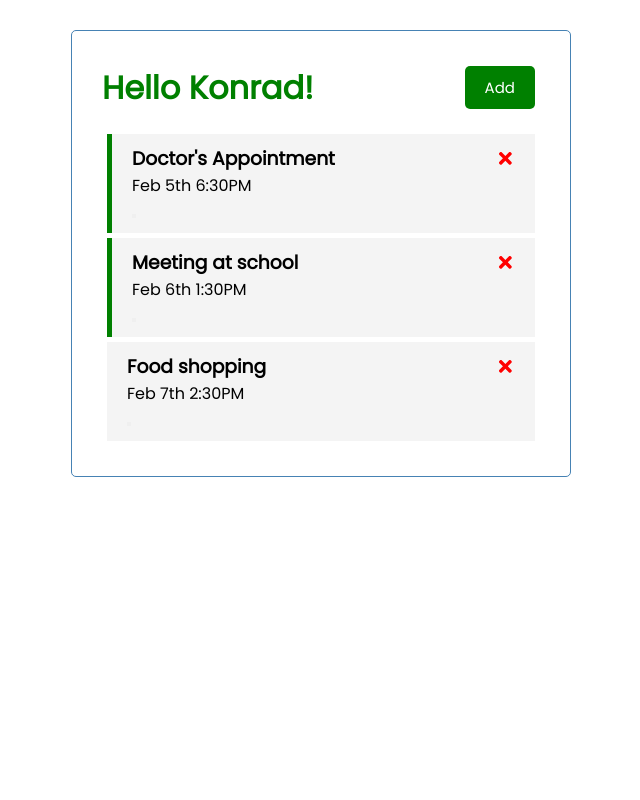
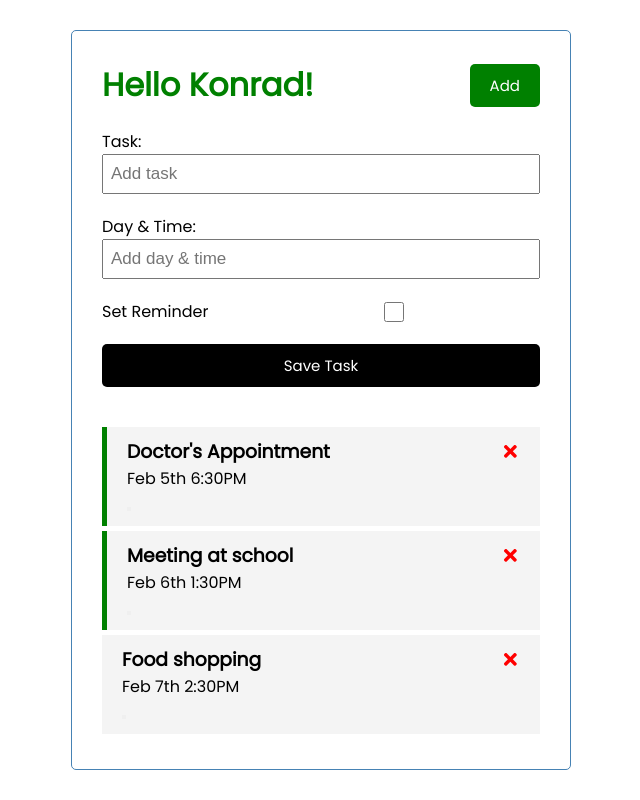
Before and after one commit to KMarcjanowicz/react-ts-app-test, a React (Create React App) app: page / in a window 1280 px wide. Shown: the whole page, without its empty margins (319-959 px from the left). Built offline with nearby package versions, Linux system fonts and the light colour scheme.

Commit message:
Created Add Form component

```diff
--- a/src/App.tsx
+++ b/src/App.tsx
@@ -4,6 +4,7 @@
 import Header from './components/Header'
 import Tasks from './components/Tasks';
 import { TaskInterface } from './components/Task';
+import AddTask from './components/AddTask';
 
 function App() {
 
@@ -45,6 +46,7 @@
   return (
     <div className="container">
       <Header message='Hello Konrad!' color='green'></Header>
+      <AddTask />
       {tasks.length > 0 ? <Tasks tasks={tasks} deleteTask={deleteTask} toggleReminder={toggleReminder}/> : <p>No tasks to display.</p>}
     </div>
   );
--- /dev/null
+++ b/src/components/AddTask.tsx
@@ -0,0 +1,27 @@
+import React from 'react'
+
+const AddTask = () => {
+  return (
+    <form className='add-form'>
+
+      <div className='form-control'>
+        <label>Task:</label>
+        <input type='text' placeholder='Add task'/>
+      </div>
+
+      <div className='form-control'>
+        <label>Day & Time:</label>
+        <input type='text' placeholder='Add day & time'/>
+      </div>
+
+      <div className='form-control form-control-check'>
+        <label>Set Reminder</label>
+        <input type='checkbox'/>
+      </div>
+
+      <input type='submit' value='Save Task' className='btn btn-block'/>
+    </form>
+  )
+}
+
+export default AddTask
--- a/src/index.css
+++ b/src/index.css
@@ -33,7 +33,6 @@
   color: #fff;
   border: none;
   padding: 10px 20px;
-  margin: 5px;
   border-radius: 5px;
   cursor: pointer;
   text-decoration: none;
@@ -56,7 +55,7 @@
 
 .task {
   background: #f4f4f4;
-  margin: 5px;
+  margin: 5px 0;
   padding: 10px 20px;
   cursor: pointer;
 }
@@ -86,7 +85,6 @@
 .form-control input {
   width: 100%;
   height: 40px;
-  margin: 5px;
   padding: 3px 7px;
   font-size: 17px;
 }
```
